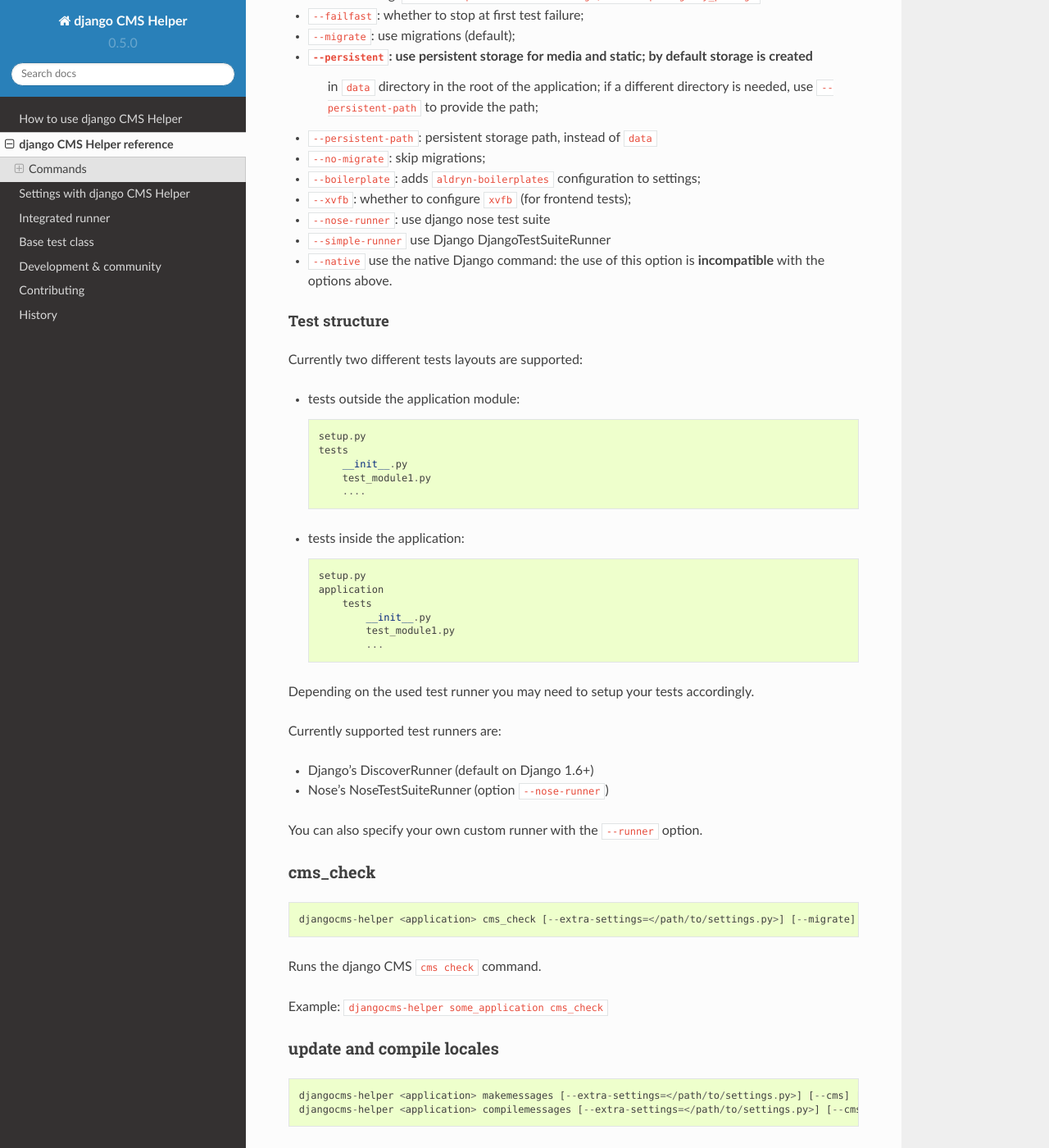
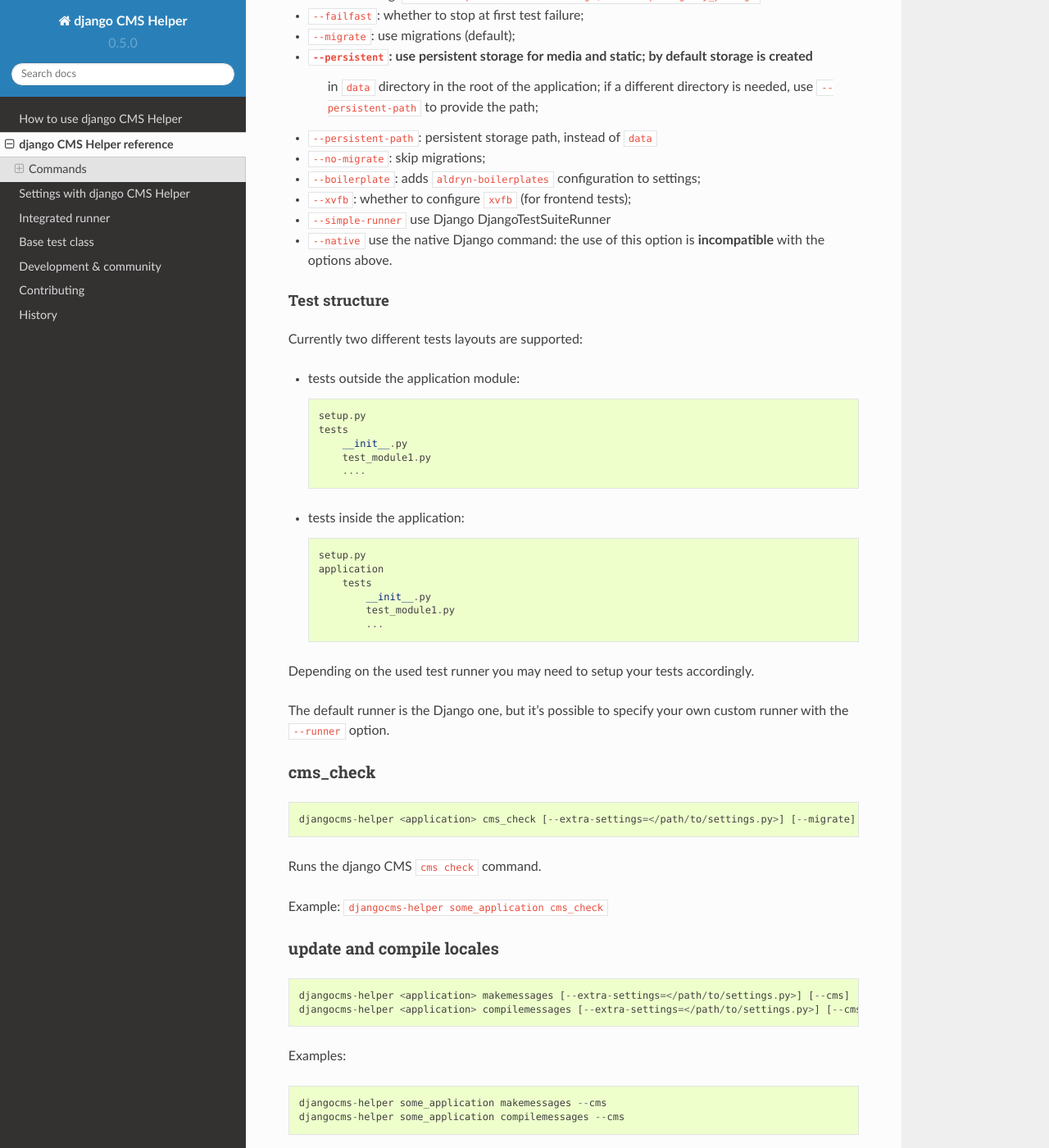
Before and after one commit to nephila/django-app-helper, a Sphinx documentation site: the page built from docs/reference.rst, in a window 1280 px wide and 1400 px high, scrolled down 1386 px. Shown: the whole window at 82% size. Built offline with Sphinx 7.4.7 and the Read the Docs theme 2.0.0, drawn with Linux system fonts in a browser that asks for light colours.

Commit message:
Remove django-nose test runner support

```diff
--- a/HISTORY.rst
+++ b/HISTORY.rst
@@ -13,6 +13,7 @@
 * Fixed persistent option behavior with arbitrary commands
 * Added minimal changes to allow third party application to run test on django 2.0
 * Fixed options for channels runserver
+* Removed support for django-nose test runner
 
 1.0.0 (2017-07-25)
 ++++++++++++++++++
--- a/README.rst
+++ b/README.rst
@@ -22,9 +22,12 @@
 
 Python: 2.7, 3.4, 3.5, 3.6
 
-Django: 1.8 to 1.11
+Django: 1.8 to 1.11 (limited 2.0 support)
 
 django CMS: 3.4
+
+.. warning:: Starting from version 1.1, compatibily nose test runnerhas been dropped.
+             Pin your test requirements accordingly (``djangocms-helper<1.0``).
 
 .. warning:: Starting from version 1.0, compatibily with Python 2.6, Python 3.3, Django<=1.7 and
              django CMS<=3.3 has been dropped. Pin your test requirements accordingly
--- a/docs/reference.rst
+++ b/docs/reference.rst
@@ -45,7 +45,7 @@
 
 ::
 
-    djangocms-helper <application> test [--failfast] [--migrate] [<test-label>...] [--xvfb] [--runner=<test.runner.class>] [--extra-settings=</path/to/settings.py>] [--cms] [--nose-runner] [--simple-runner] [--runner-options=<option1>,<option2>]
+    djangocms-helper <application> test [--failfast] [--migrate] [<test-label>...] [--xvfb] [--runner=<test.runner.class>] [--extra-settings=</path/to/settings.py>] [--cms] [--simple-runner] [--runner-options=<option1>,<option2>]
 
 Example: ``djangocms-helper some_application test --cms``
 
@@ -73,7 +73,6 @@
 * ``--no-migrate``: skip migrations;
 * ``--boilerplate``: adds ``aldryn-boilerplates`` configuration to settings;
 * ``--xvfb``: whether to configure ``xvfb`` (for frontend tests);
-* ``--nose-runner``: use django nose test suite
 * ``--simple-runner`` use Django DjangoTestSuiteRunner
 * ``--native`` use the native Django command: the use of this option is **incompatible** with
   the options above.
@@ -102,12 +101,7 @@
 
 Depending on the used test runner you may need to setup your tests accordingly.
 
-Currently supported test runners are:
-
-* Django's DiscoverRunner (default on Django 1.6+)
-* Nose's NoseTestSuiteRunner (option ``--nose-runner``)
-
-You can also specify your own custom runner with the ``--runner`` option.
+The default runner is the Django one, but it's possible to specify your own custom runner with the ``--runner`` option.
 
 
 cms_check
--- a/requirements-test.txt
+++ b/requirements-test.txt
@@ -3,5 +3,4 @@
 coveralls
 wheel
 tox>=1.8
-django-nose
 aldryn-boilerplates
```
Also changed, not shown: 3 other files.
